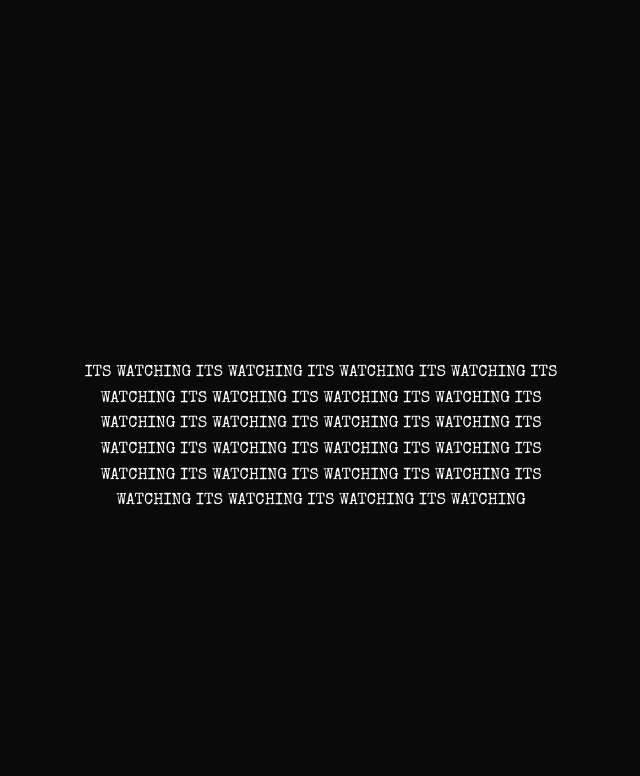
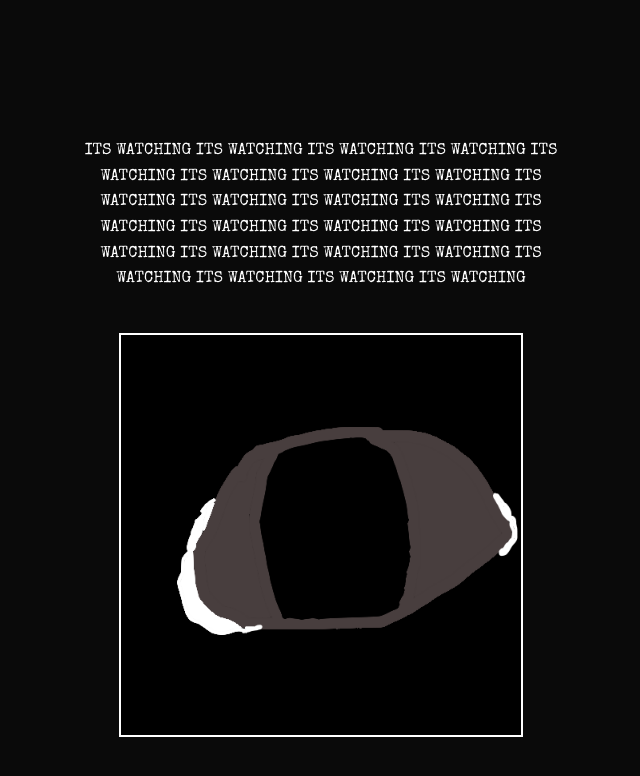
Before and after one commit to Manifestati0n/INPUT, a plain HTML site: page Openeye.html in a window 1280 px wide. Shown: the whole page, without its empty margins (319-959 px from the left). Drawn offline with nearby package versions, Linux system fonts and the light colour scheme.

Commit message:
Update Openeye.html

```diff
--- a/Openeye.html
+++ b/Openeye.html
@@ -40,7 +40,7 @@
     ITS WATCHING ITS WATCHING ITS WATCHING ITS WATCHING ITS WATCHING ITS WATCHING ITS WATCHING ITS WATCHING ITS WATCHING ITS WATCHING ITS WATCHING ITS WATCHING ITS WATCHING ITS WATCHING ITS WATCHING ITS WATCHING ITS WATCHING ITS WATCHING ITS WATCHING ITS WATCHING ITS WATCHING ITS WATCHING ITS WATCHING ITS WATCHING
    </p>
 
-
+ <img src="https://raw.githubusercontent.com/Manifestati0n/INPUT/refs/heads/main/image/eyes..png" alt="description">
 
   <!-- ===== EDIT ABOVE THIS LINE ===== -->
 
```
